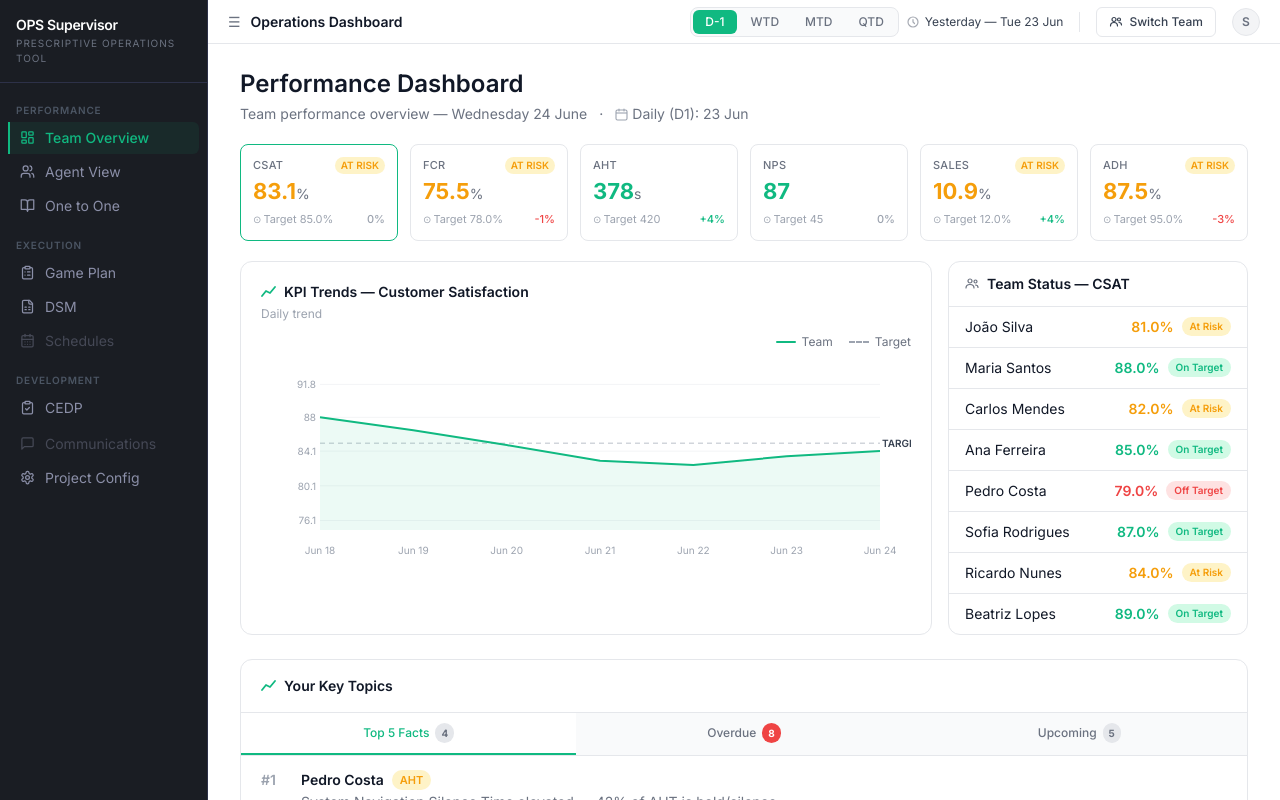
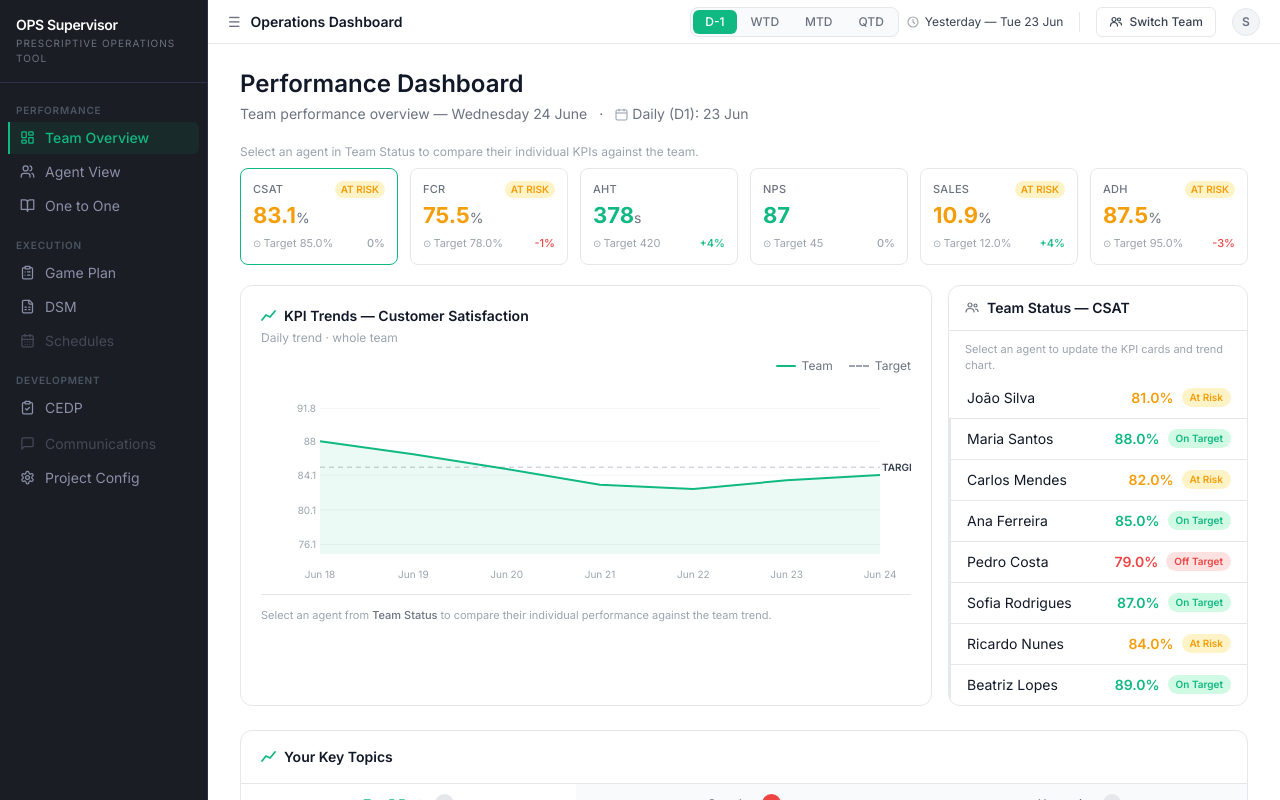
Before and after one commit to andresromero-blip/ops-supervisor-prototypes, a Next.js app: page /projects/20260620-team-overview in a window 1280 px wide. Shown: the top 800 px of the page. Built offline with nearby package versions, Linux system fonts and the light colour scheme.

Commit message:
Update page.tsx

```diff
--- a/app/projects/20260620-team-overview/page.tsx
+++ b/app/projects/20260620-team-overview/page.tsx
@@ -173,9 +173,16 @@ function KpiTrendChart() {
 export default function TeamOverviewPage() {
   const { period } = usePeriod();
   const [topicTab, setTopicTab] = useState<TopicTab>("top5");
+  const [selectedAgent, setSelectedAgent] = useState<string | null>(null);
 
   const kpis   = KPI_CARDS[period];
   const topics = TOPICS[period];
+
+  const selectedRow = TEAM_STATUS.find((r) => r.name === selectedAgent) ?? null;
+
+  const handleAgentClick = (name: string) => {
+    setSelectedAgent((prev) => (prev === name ? null : name));
+  };
 
   return (
     <div className="flex bg-bg min-h-screen">
@@ -200,6 +207,14 @@ export default function TeamOverviewPage() {
           </div>
 
           {/* ── KPI strip ────────────────────────────────────────── */}
+          {/* UX writing: explain that cards update on agent selection */}
+          <div className="flex items-center justify-between mb-2">
+            <span className="text-xs text-text-tertiary">
+              {selectedAgent
+                ? <span>Showing KPIs for <span className="font-semibold text-text-primary">{selectedAgent}</span> · <button onClick={() => setSelectedAgent(null)} className="underline hover:text-text-primary transition-colors">Back to team</button></span>
+                : "Select an agent in Team Status to compare their individual KPIs against the team."}
+            </span>
+          </div>
           <div className="grid grid-cols-6 gap-3 mb-5">
             {kpis.map((k) => {
               const valColor = k.atRisk ? "text-warning" : k.key === "nps" || k.key === "aht" ? "text-success" : "text-success";
@@ -237,12 +252,29 @@ export default function TeamOverviewPage() {
 
             {/* KPI Trends card */}
             <div className="bg-surface border border-border rounded-xl p-5">
-              <div className="flex items-center gap-2 mb-1">
+              <div className="flex items-center gap-2 mb-1 flex-wrap">
                 {/* trend icon */}
                 <svg width="15" height="15" viewBox="0 0 15 15" fill="none"><polyline points="1,12 5,7 9,9 14,3" stroke="#10B981" strokeWidth="1.8" strokeLinejoin="round" strokeLinecap="round"/></svg>
-                <span className="text-sm font-semibold text-text-primary">KPI Trends — Customer Satisfaction</span>
+                <span className="text-sm font-semibold text-text-primary">
+                  KPI Trends — {selectedAgent ? selectedAgent : "Customer Satisfaction"}
+                </span>
+                {/* Agent chip — shown when an agent is selected */}
+                {selectedAgent && (
+                  <span className="inline-flex items-center gap-1 text-[11px] font-semibold px-2 py-0.5 rounded-full bg-brand-light text-brand border border-brand/20">
+                    {selectedAgent}
+                    <button
+                      onClick={() => setSelectedAgent(null)}
+                      className="ml-0.5 hover:opacity-70 transition-opacity leading-none"
+                      aria-label="Clear selection"
+                    >
+                      ×
+                    </button>
+                  </span>
+                )}
               </div>
-              <p className="text-xs text-text-tertiary mb-3 m-0">Daily trend</p>
+              <p className="text-xs text-text-tertiary mb-3 m-0">
+                {selectedAgent ? `Individual trend for ${selectedAgent}` : "Daily trend · whole team"}
+              </p>
               {/* Legend */}
               <div className="flex items-center gap-4 mb-2 justify-end">
                 <span className="flex items-center gap-1.5 text-xs text-text-secondary">
@@ -255,6 +287,12 @@ export default function TeamOverviewPage() {
                 </span>
               </div>
               <KpiTrendChart />
+              {/* UX writing: callout explaining the chart interaction */}
+              {!selectedAgent && (
+                <p className="text-[11px] text-text-tertiary mt-3 m-0 leading-relaxed border-t border-border pt-3">
+                  Select an agent from <span className="font-medium text-text-secondary">Team Status</span> to compare their individual performance against the team trend.
+                </p>
+              )}
             </div>
 
             {/* Team Status card */}
@@ -264,16 +302,31 @@ export default function TeamOverviewPage() {
                 <svg width="14" height="14" viewBox="0 0 14 14" fill="none"><circle cx="5" cy="4" r="2" stroke="#6B7280" strokeWidth="1.2"/><path d="M1 11c0-2 1.79-3.5 4-3.5s4 1.5 4 3.5" stroke="#6B7280" strokeWidth="1.2" strokeLinecap="round"/><circle cx="10.5" cy="4.5" r="1.5" stroke="#6B7280" strokeWidth="1.2"/><path d="M10.5 8c1.38 0 2.5 1.12 2.5 2.5" stroke="#6B7280" strokeWidth="1.2" strokeLinecap="round"/></svg>
                 <span className="text-sm font-semibold text-text-primary">Team Status — CSAT</span>
               </div>
+              {/* UX writing: helper below the section title */}
+              <p className="text-[11px] text-text-tertiary px-4 pt-2.5 pb-1 m-0">
+                Select an agent to update the KPI cards and trend chart.
+              </p>
               <div className="divide-y divide-border">
                 {TEAM_STATUS.map((row) => {
+                  const isSelected = selectedAgent === row.name;
                   const valColor = row.status === "On Target" ? "text-success" : row.status === "Off Target" ? "text-danger" : "text-warning";
                   const badgeCls =
                     row.status === "On Target"  ? "bg-success-light text-success" :
                     row.status === "Off Target" ? "bg-danger-light text-danger"   :
                     "bg-warning-light text-warning";
                   return (
-                    <div key={row.name} className="flex items-center justify-between px-4 py-2.5">
-                      <span className="text-sm text-text-primary">{row.name}</span>
+                    <div
+                      key={row.name}
+                      onClick={() => handleAgentClick(row.name)}
+                      className={`flex items-center justify-between px-4 py-2.5 cursor-pointer transition-colors ${
+                        isSelected
+                          ? "bg-brand-light border-l-2 border-brand"
+                          : "hover:bg-surface-muted border-l-2 border-transparent"
+                      }`}
+                    >
+                      <span className={`text-sm ${isSelected ? "font-semibold text-brand" : "text-text-primary"}`}>
+                        {row.name}
+                      </span>
                       <div className="flex items-center gap-2">
                         <span className={`text-sm font-semibold ${valColor}`}>{row.value}</span>
                         <span className={`text-[10px] font-semibold px-2 py-0.5 rounded-full whitespace-nowrap ${badgeCls}`}>
```
